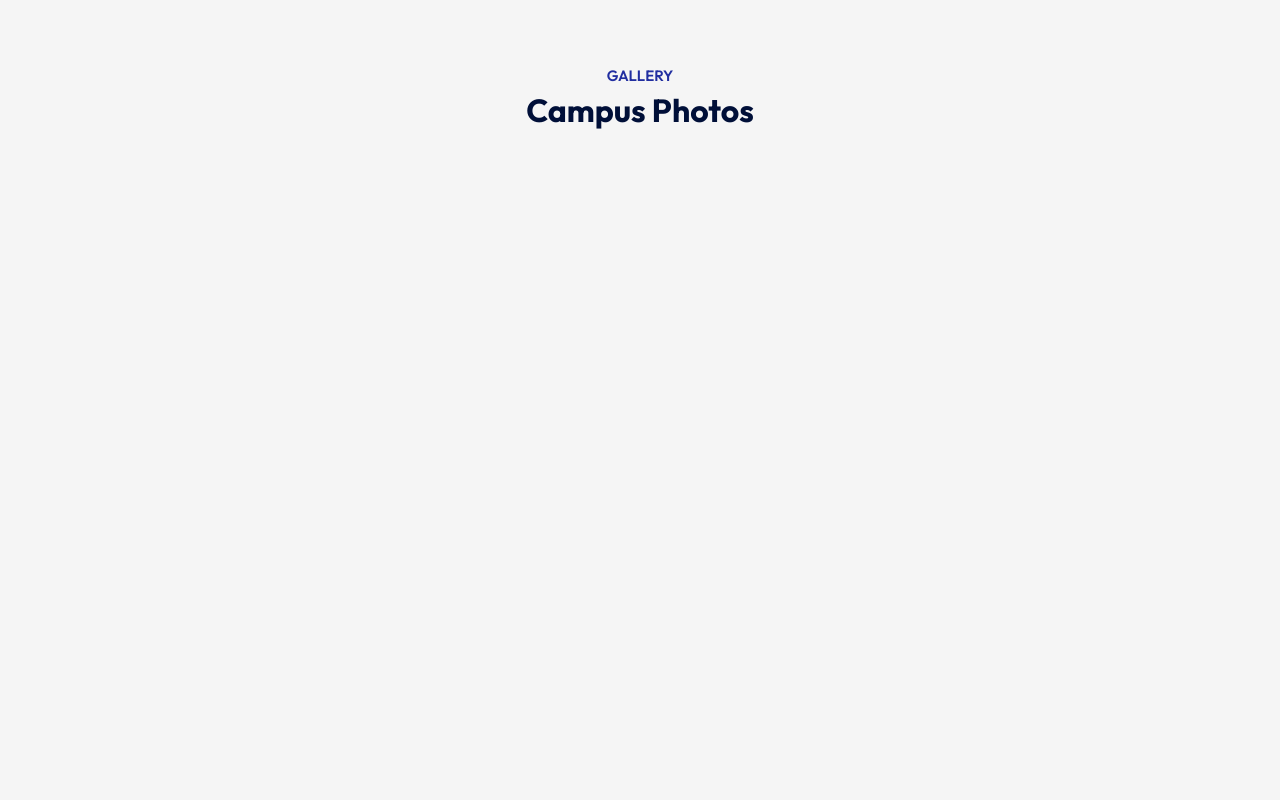
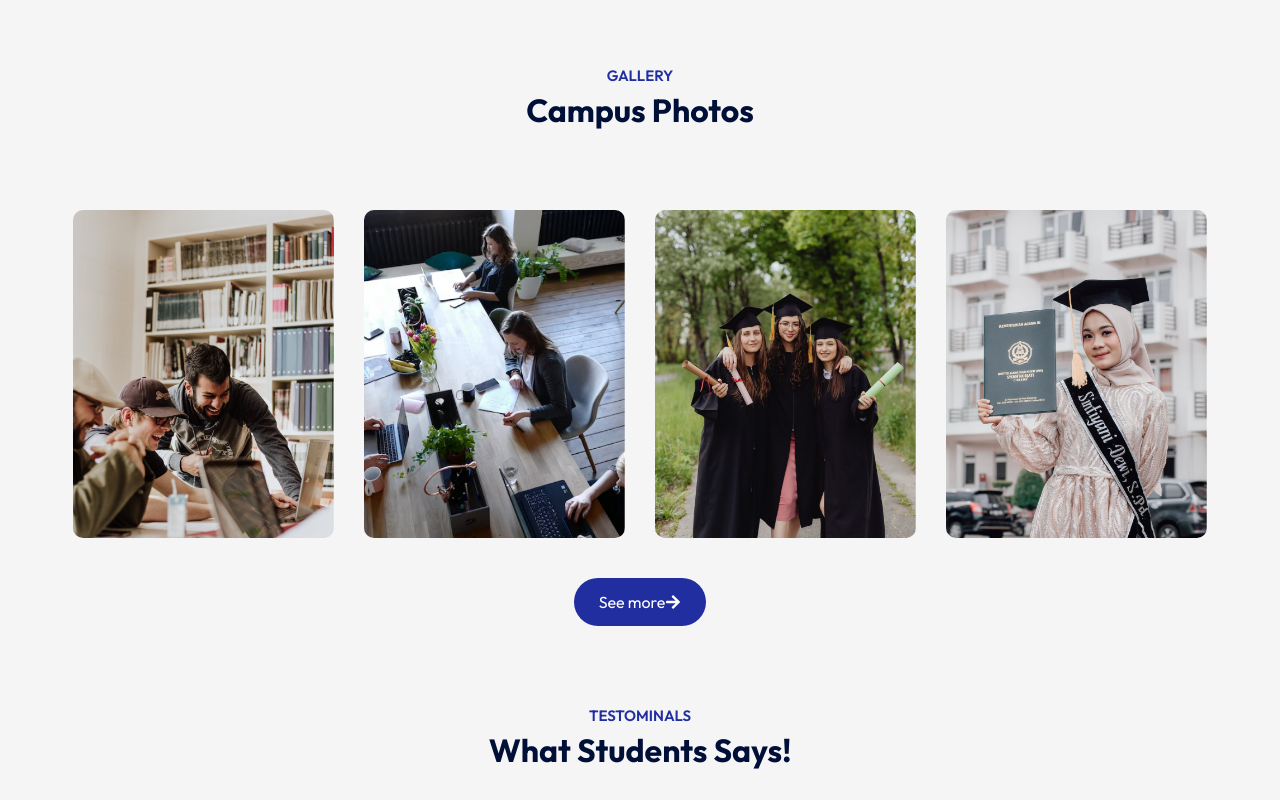
Before and after one commit to alinadeem13/Eudicity---Education-Website---React-JS, a React (Vite) app: page / in a window 1280 px wide. Shown: the part 1940-2740 px from the top of the page. Before the commit the page ends 2100 px from the top, so only its background shows below. Built offline with nearby package versions, Linux system fonts and the light colour scheme.

Commit message:
Campu section completed

```diff
--- a/src/App.jsx
+++ b/src/App.jsx
@@ -4,6 +4,7 @@ import Hero from "./Components/Hero/Hero";
 import Programs from "./Components/Programs/Programs";
 import Title from "./Components/Title/Title";
 import About from "./Components/About/About";
+import Campus from "./Components/Campus/Campus";
 
 const App = () => {
   return (
@@ -15,6 +16,9 @@ const App = () => {
         <Programs />
         <About />
         <Title subtitle="Gallery" title="Campus Photos" />
+        <Campus />
+
+        <Title subtitle="Testominals" title="What Students Says!" />
       </div>
     </div>
   );
--- /dev/null
+++ b/src/Components/Campus/Campus.css
@@ -0,0 +1,22 @@
+.campus {
+    margin: 80px auto;
+    width: 90%;
+    text-align: center;
+}
+
+.gallery {
+    display: flex;
+    align-items: center;
+    justify-content: space-between;
+    margin-bottom: 40px;
+}
+
+.gallery img {
+    width: 23%;
+    border-radius: 10px;
+}
+
+.btn.dark-btn {
+    background: #212EA0;
+    color: #fff;
+}
--- /dev/null
+++ b/src/Components/Campus/Campus.jsx
@@ -0,0 +1,26 @@
+import React from "react";
+import "./Campus.css"; // Adjust the path as necessary
+import gallery_1 from "../../assets/gallery-1.png"; // Adjust the path as necessary
+import gallery_2 from "../../assets/gallery-2.png"; // Adjust the path as necessary
+import gallery_3 from "../../assets/gallery-3.png"; // Adjust the path as necessary
+import gallery_4 from "../../assets/gallery-4.png"; // Adjust the path as necessary
+import { FaArrowRight } from "react-icons/fa";
+
+const Campus = () => {
+  return (
+    <div className="campus">
+      <div className="gallery">
+        <img src={gallery_1} alt="Gallery 1"></img>
+        <img src={gallery_2} alt="Gallery 2"></img>
+        <img src={gallery_3} alt="Gallery 3"></img>
+        <img src={gallery_4} alt="Gallery 4"></img>
+      </div>
+
+      <button className="btn dark-btn">
+        See more <FaArrowRight />
+      </button>
+    </div>
+  );
+};
+
+export default Campus;
```
